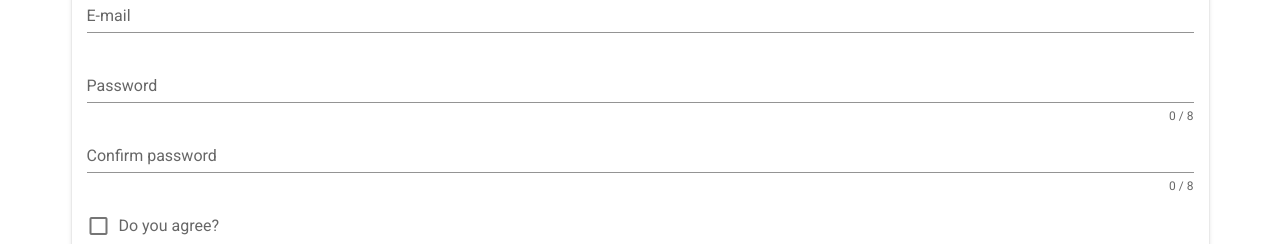
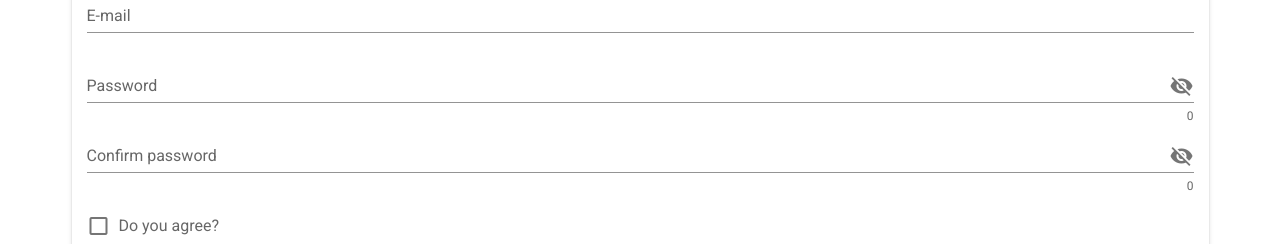
Before and after one commit to JonasAKP/pwa, a Vue app: page /Register in a window 1280 px wide. Shown: the part 189-433 px from the top of the page. Built offline with nearby package versions, Linux system fonts and the light colour scheme.

Commit message:
fixed password -started working on register function

```diff
--- a/src/views/user/Register.vue
+++ b/src/views/user/Register.vue
@@ -3,11 +3,7 @@
     <v-container>
       <v-col cols="12">
         <v-card style="padding: 15px">
-  <v-form
-    ref="form"
-    v-model="valid"
-    lazy-validation
-  >
+          <v-form ref="form" v-model="valid" lazy-validation>
             <v-text-field
               v-model="name"
               :counter="10"
@@ -25,24 +21,31 @@
 
             <v-text-field
               v-model="password"
-      :counter="8"
+              hint="At least 8 characters"
+              counter
               :rules="passwordRules"
+              :append-icon="show1 ? 'mdi-eye' : 'mdi-eye-off'"
+              :type="show1 ? 'text' : 'password'"
               label="Password"
               required
+              @click:append="show1 = !show1"
             ></v-text-field>
 
             <v-text-field
               v-model="cPassword"
-      :counter="8"
+              :append-icon="show2 ? 'mdi-eye' : 'mdi-eye-off'"
+              :type="show2 ? 'text' : 'password'"
+              hint="At least 8 characters"
+              counter
               :rules="cPasswordRules"
               label="Confirm password"
               required
+              @click:append="show1 = !show1"
             ></v-text-field>
-
 
             <v-checkbox
               v-model="checkbox"
-      :rules="[v => !!v || 'You must agree to continue!']"
+              :rules="[(v) => !!v || 'You must agree to continue!']"
               label="Do you agree?"
               required
             ></v-checkbox>
@@ -57,12 +60,7 @@
                 Submit
               </v-btn>
 
-
-     <v-btn to="/Login"
-     class="mr-4"
-    >Back</v-btn>
-
-
+              <v-btn to="/Login" class="mr-4">Back</v-btn>
             </v-row>
           </v-form>
         </v-card>
@@ -74,37 +72,73 @@
 <script>
 export default {
   data: () => ({
+    show1: false,
+    show2: false,
     valid: true,
-      name: '',
+    name: "",
     nameRules: [
-        v => !!v || 'Name is required',
-        v => (v && v.length <= 10) || 'Name must be less than 10 characters',
+      (v) => !!v || "Name is required",
+      (v) => (v && v.length <= 10) || "Name must be less than 10 characters",
     ],
-      email: '',
+    email: "",
     emailRules: [
-        v => !!v || 'E-mail is required',
-        v => /.+@.+\..+/.test(v) || 'E-mail must be valid',
+      (v) => !!v || "E-mail is required",
+      (v) => /.+@.+\..+/.test(v) || "E-mail must be valid",
     ],
     checkbox: false,
 
-      password: '',
+    password: "",
     passwordRules: [
-        v => !!v || 'Password is required',
-        v => (v && v.length <= 8) || 'Password must be less than 8 characters',
+      (v) => !!v || "Password is required",
+      (v) => (v && v.length <= 8) || "Password must be less than 8 characters",
     ],
-         cPassword: '',
+    cPassword: "",
     cPasswordRules: [
-        v => !!v || 'Password is required',
-        v => (v && v.length <= 8) || 'Password must be less than 8 characters',
+      (v) => !!v || "Password is required",
+      (v) => (v && v.length <= 8) || "Password must be less than 8 characters",
     ],
   }),
 
-
   methods: {
-      validate () {
-        this.$refs.form.validate()
+    validate() {
+      this.$refs.form.validate();
+      this.registerUser();
     },
 
+    registerUser() {
+      /*  fetch("https://rest-api-pwa.herokuapp.com/api/users/register", {
+        method: "POST",
+          body: {
+          name: "test",
+          email: "test@ss.dk",
+          password: "123456"
         },
+      }) */
+      const requestOptions = {
+        method: "POST",
+        headers: { "Content-Type": "application/json" },
+        body: JSON.stringify({
+          name: "test",
+          email: "test@ss.dk",
+          password: "123456",
+        }),
+      };
+      fetch("http://localhost:4000/api/users/register/", requestOptions)
+        // .then((response) => response.json())
+
+        .then((response) => {
+          if (response.ok) {
+            return response.json();
+          } else {
+            alert(
+              "Server returned " + response.status + " : " + response.statusText
+            );
           }
+        })
+        .catch((err) => {
+          console.log(err);
+        });
+    },
+  },
+};
 </script>
```
Lines whose indentation alone changed are shown as unchanged.
